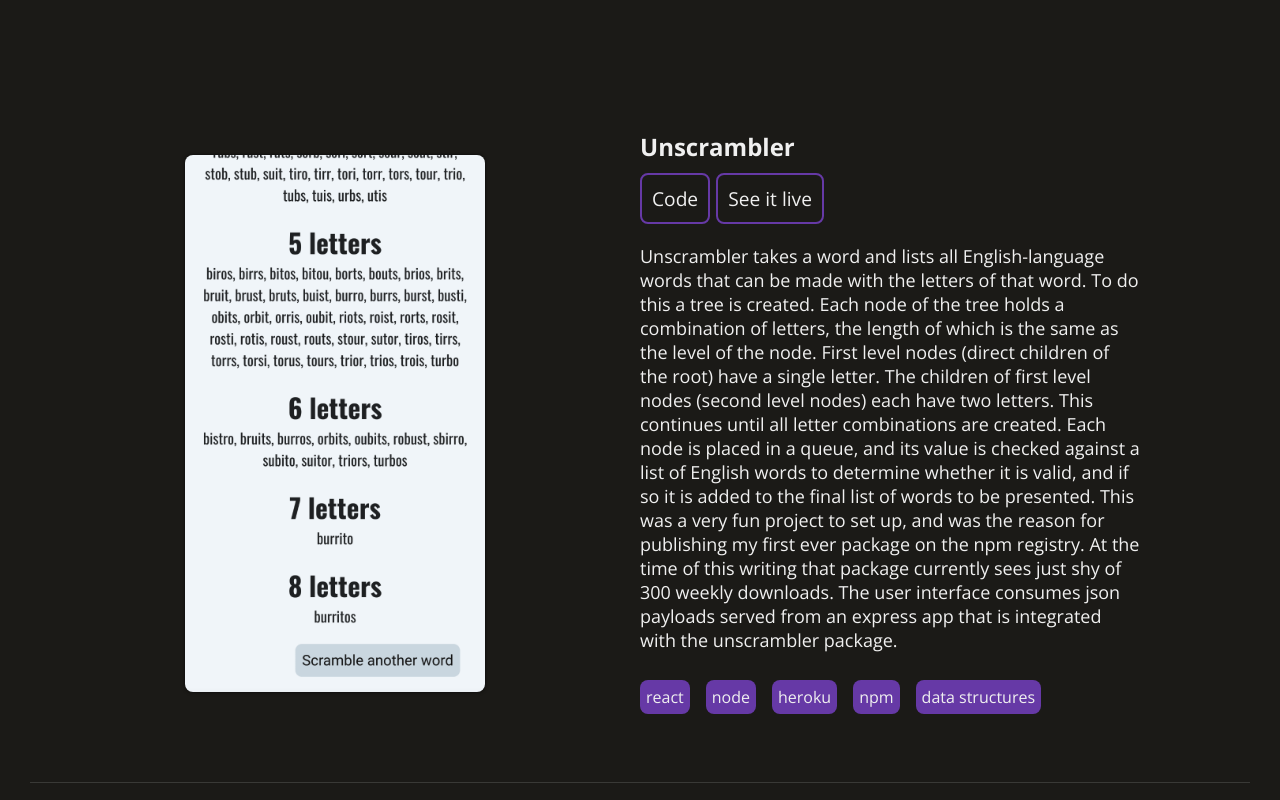
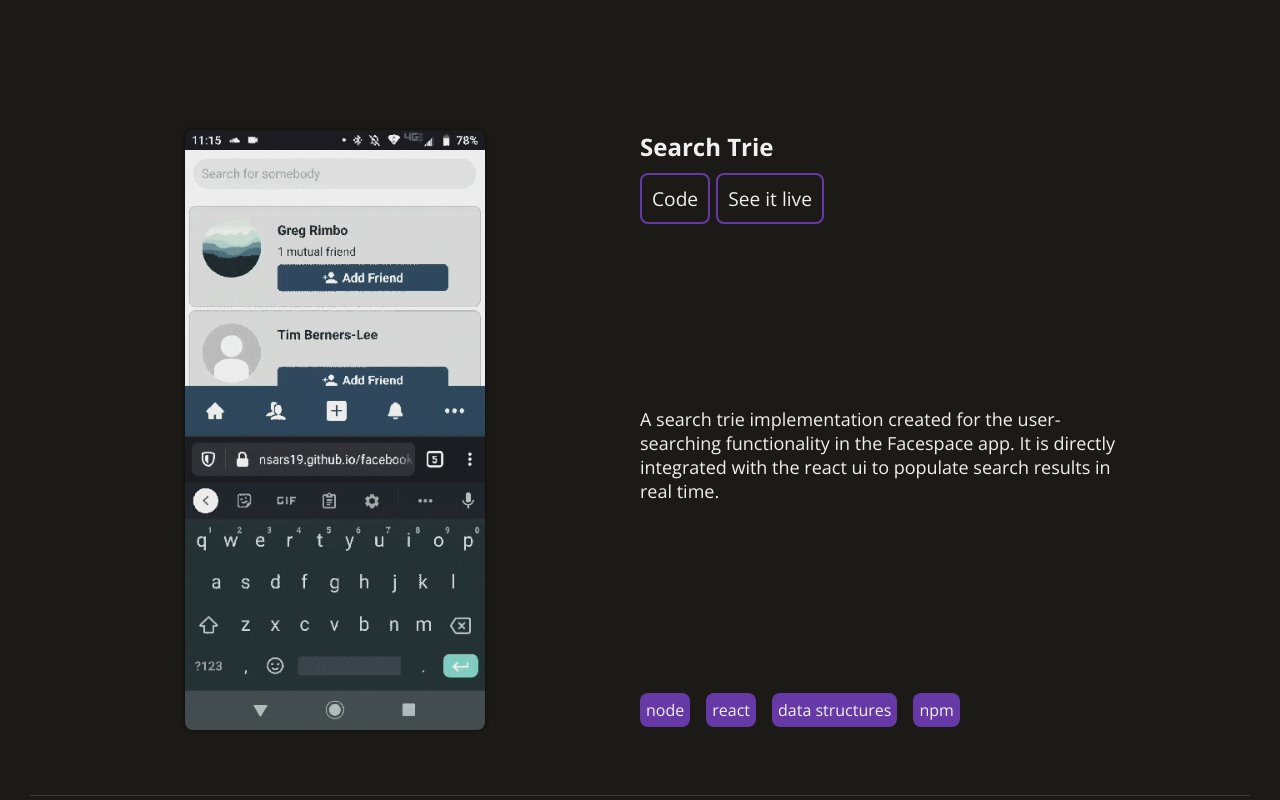
Before and after one commit to nsars19/portfolio, a React (Create React App) app: page / in a window 1280 px wide. Shown: the part 700-1500 px from the top of the page. Built offline with nearby package versions, Linux system fonts and the light colour scheme.

Commit message:
add project

```diff
--- a/src/components/projects/projDetail.js
+++ b/src/components/projects/projDetail.js
@@ -8,8 +8,17 @@ import todo from "./assets/todo.png";
 import list from "./assets/list.png";
 import battleship from "./assets/battleship.png";
 import unscrambler from "./assets/unscrambler.png";
+import trie from "./assets/trie.gif";
 
 export const detail = [
+  {
+    title: "Search Trie",
+    src: trie,
+    desc: "A search trie implementation created for the user-searching functionality in the Facespace app. It is directly integrated with the react ui to populate search results in real time.",
+    tags: ["node", "react", "data structures", "npm"],
+    code: "https://github.com/nsars19/Trie-Search",
+    live: "https://nsars19.github.io/facebookish",
+  },
   {
     title: "Unscrambler",
     src: unscrambler,
```
Also changed, not shown: src/components/projects/assets/trie.gif (added).
